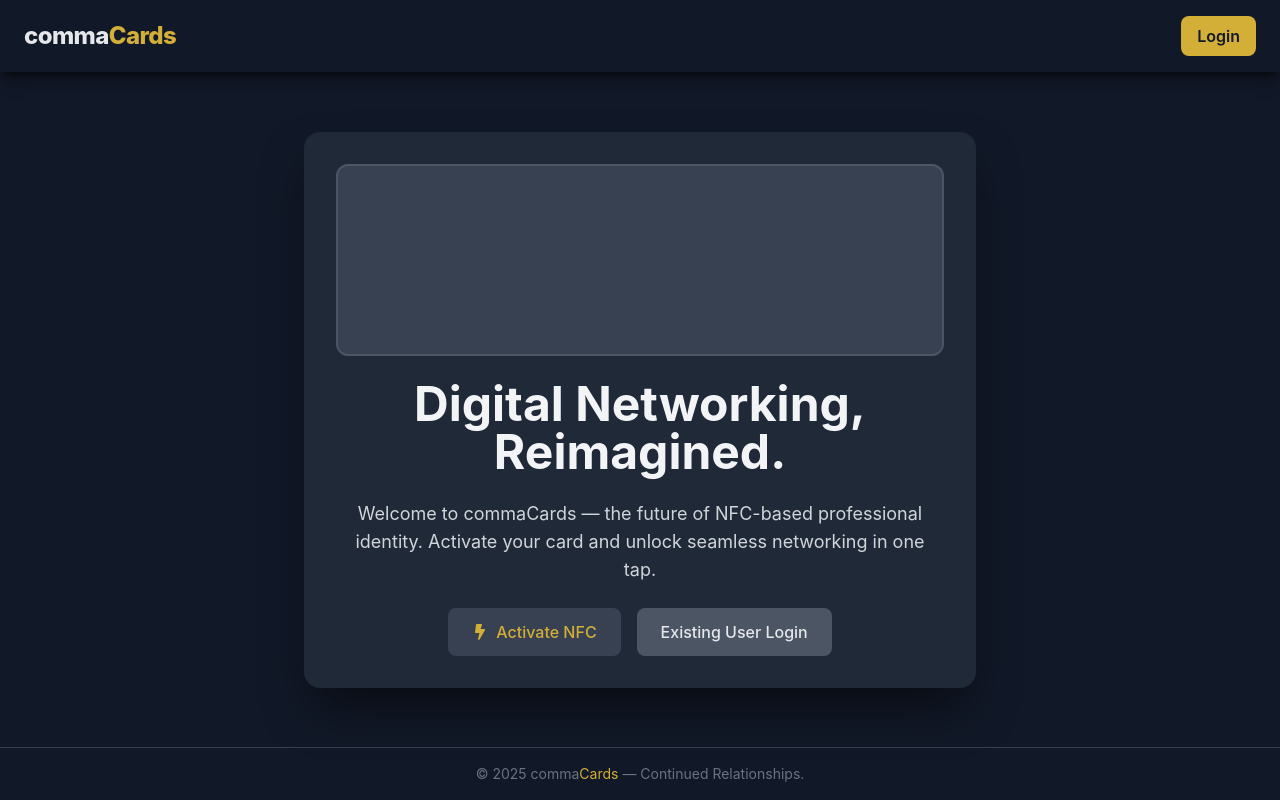
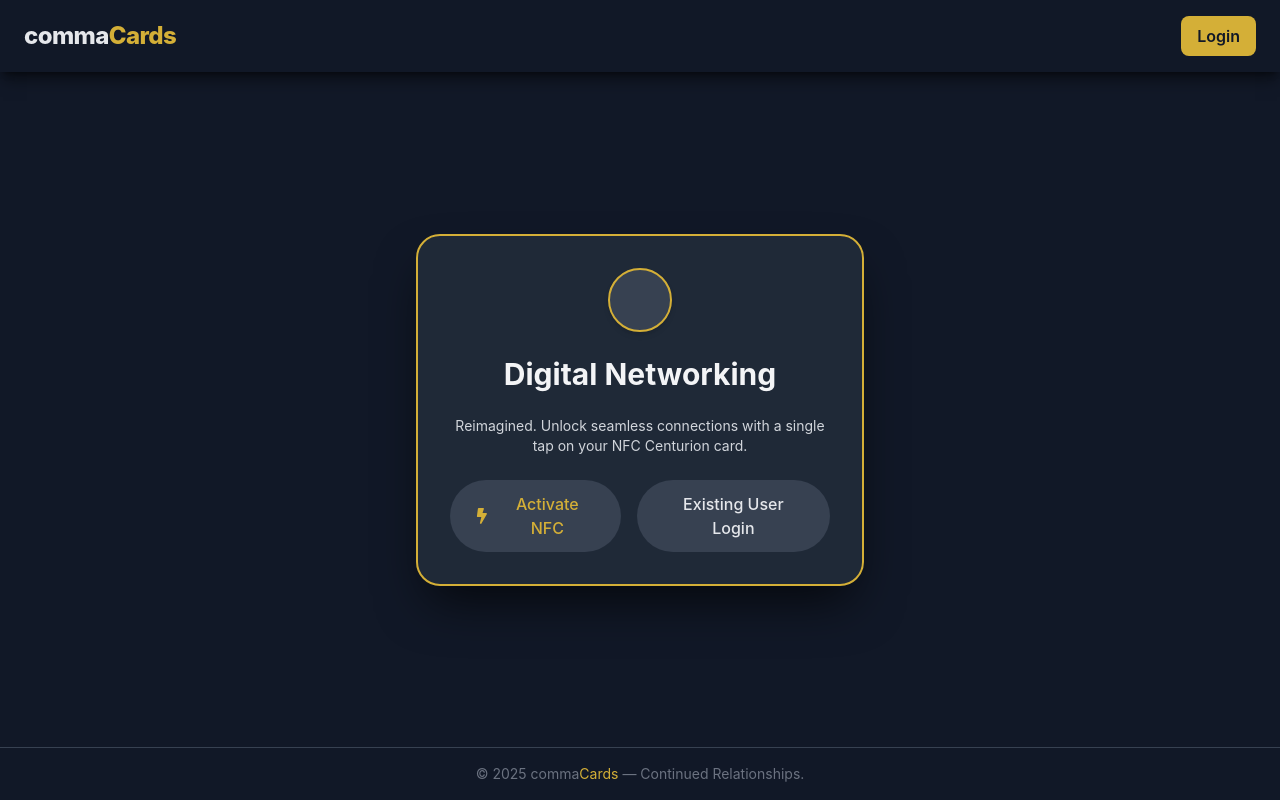
Before and after one commit to sandy-the-earth/nfc-frontend, a React (Vite) app: page / in a window 1280 px wide. Built offline with nearby package versions, Linux system fonts and the light colour scheme.

Commit message:
styling and animations

```diff
--- a/src/pages/HomePage.jsx
+++ b/src/pages/HomePage.jsx
@@ -9,7 +9,7 @@
   const cardRef = useRef(null);
   const [mounted, setMounted] = useState(false);
 
-  // Entry fade-in
+  // 1) Fade in the card container
   const entryStyle = useSpring({
     from: { opacity: 0 },
     to: { opacity: 1 },
@@ -17,19 +17,18 @@
     delay: 200,
   });
 
-  // Parallax tilt spring: [rotateX, rotateY, scale]
+  // 2) Parallax tilt: rotateX, rotateY, scale
   const [{ xys }, api] = useSpring(() => ({
     xys: [0, 0, 1],
     config: { mass: 5, tension: 350, friction: 40 },
   }));
-
   const calc = (x, y, rect) => [
     -(y - rect.height / 2) / 20,
     (x - rect.width / 2) / 20,
     1.05,
   ];
 
-  // Text & buttons trail
+  // 3) Trail for headline, subtext, and buttons
   const trail = useTrail(3, {
     opacity: mounted ? 1 : 0,
     transform: mounted ? 'translateY(0px)' : 'translateY(20px)',
@@ -71,30 +70,31 @@
             api.start({ xys: calc(e.clientX - rect.left, e.clientY - rect.top, rect) });
           }}
           onMouseLeave={() => api.start({ xys: [0, 0, 1] })}
-          className="w-full max-w-2xl bg-gray-800 p-8 rounded-2xl shadow-2xl shadow-black/60"
+          className="w-full max-w-md bg-gray-800 border-2 border-[#D4AF37] p-8 rounded-3xl shadow-2xl shadow-black/70"
         >
           <div className="space-y-6 text-center">
-            {/* Premium Card Placeholder */}
-            <div className="h-48 bg-gray-700 rounded-xl border-2 border-gray-600" />
+            {/* Top accent circle to mimic centurion card element */}
+            <div className="flex justify-center">
+              <div className="w-16 h-16 bg-gray-700 rounded-full border-2 border-[#D4AF37] shadow-md" />
+            </div>
 
             {/* Animated Texts & Buttons */}
-            <animated.h1 style={trail[0]} className="text-4xl md:text-5xl font-bold text-gray-100">
-              Digital Networking, Reimagined.
+            <animated.h1 style={trail[0]} className="text-3xl font-bold text-gray-100">
+              Digital Networking
             </animated.h1>
-            <animated.p style={trail[1]} className="text-lg text-gray-300 max-w-xl mx-auto">
-              Welcome to commaCards — the future of NFC-based professional identity.
-              Activate your card and unlock seamless networking in one tap.
+            <animated.p style={trail[1]} className="text-sm text-gray-300 max-w-sm mx-auto">
+              Reimagined. Unlock seamless connections with a single tap on your NFC Centurion card.
             </animated.p>
             <animated.div style={trail[2]} className="flex flex-col md:flex-row justify-center gap-4">
               <button
                 onClick={() => navigate('/activate')}
-                className="flex items-center justify-center gap-2 px-6 py-3 bg-gray-700 text-[#D4AF37] rounded-lg font-medium hover:bg-gray-600 transition"
+                className="flex items-center justify-center gap-2 px-6 py-3 bg-gray-700 text-[#D4AF37] rounded-full font-medium hover:bg-gray-600 transition"
               >
                 <FaBolt /> Activate NFC
               </button>
               <button
                 onClick={() => navigate('/login')}
-                className="px-6 py-3 bg-gray-600 text-gray-200 rounded-lg font-medium hover:bg-gray-500 transition"
+                className="px-6 py-3 bg-gray-700 text-gray-200 rounded-full font-medium hover:bg-gray-600 transition"
               >
                 Existing User Login
               </button>
```
